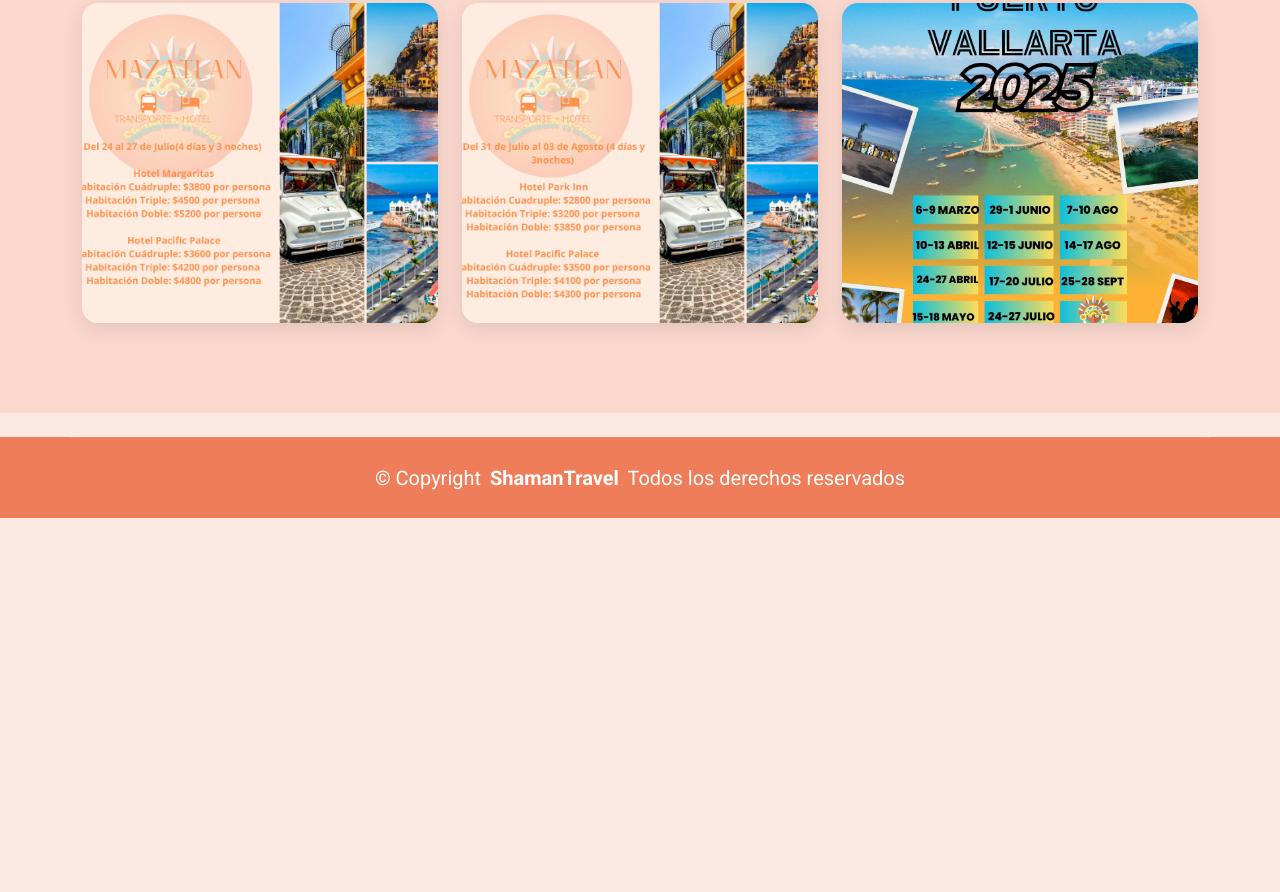
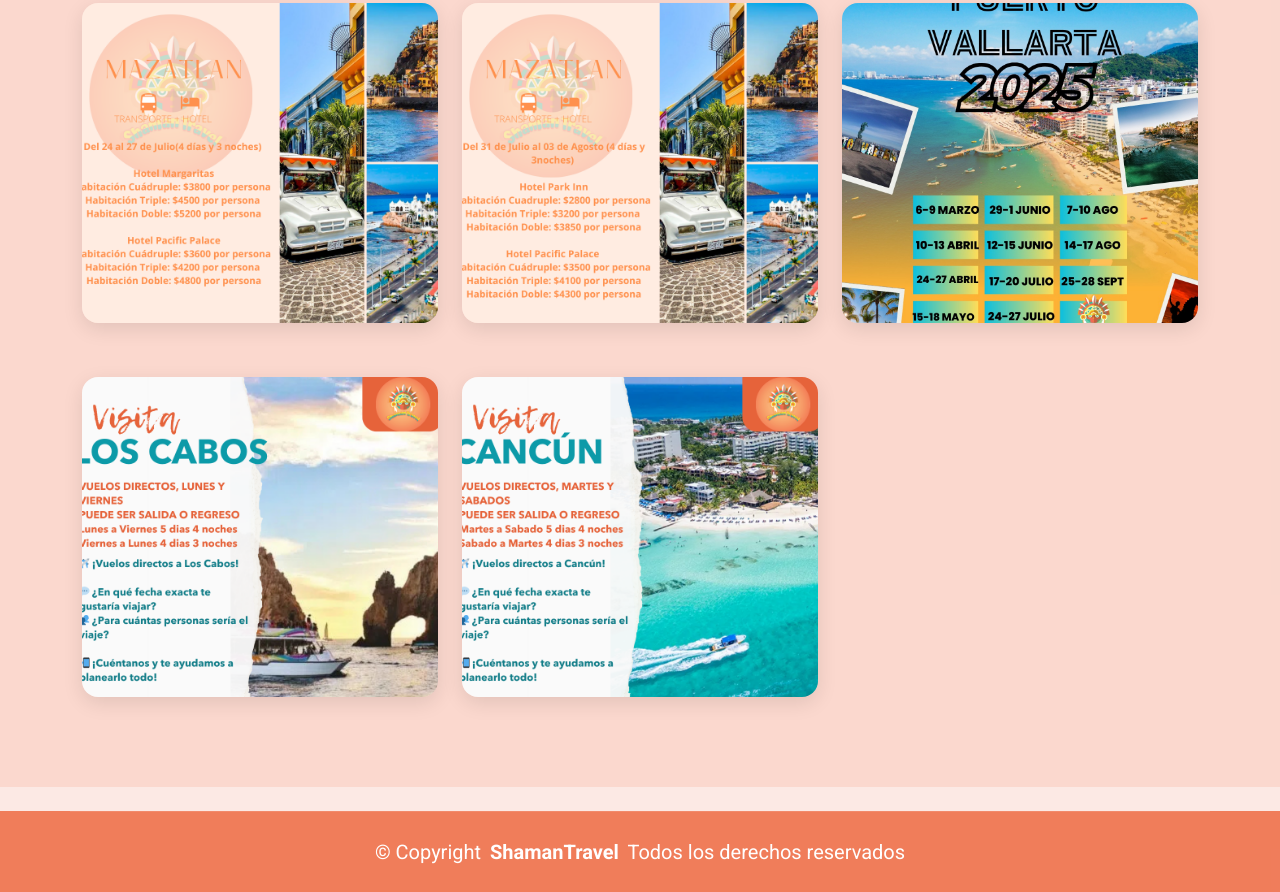
Before and after one commit to LydiaIbarraSoti/ShamanTravel2, a plain HTML site: page fechas.html in a window 1280 px wide. Shown: the part 1438-2330 px from the top of the page. Before the commit the page ends 1956 px from the top, so only its background shows below. Drawn offline with Linux system fonts and the light colour scheme.

Commit message:
Update en fechas
Se agrego apartado para Cabos y Cancun

```diff
--- a/fechas.html
+++ b/fechas.html
@@ -99,6 +99,8 @@
             <li data-filter=".filter-julio">Julio</li>
             <li data-filter=".filter-agosto">Agosto</li>
             <li data-filter=".filter-vallarta">Vallarta</li>
+            <li data-filter=".filter-cabos">Los Cabos</li>
+            <li data-filter=".filter-cancun">Cancún</li>
             <!-- <li data-filter=".filter-septiembre">Septiembre</li>
             <li data-filter=".filter-octubre">Octubre</li>
             <li data-filter=".filter-noviembre">Noviembre</li> -->
@@ -166,6 +168,20 @@
               <a  class="destination-tile">
                 <div class="tile-image">
                   <img src="assets/img/fechas/fechas_vallarta.jpg" alt="Maldives" class="img-fluid" loading="lazy">
+                </div>
+              </a>
+            </div><!-- End Destination Item -->
+             <div class="col-lg-4 col-md-6 destination-item isotope-item filter-cabos">
+              <a  class="destination-tile">
+                <div class="tile-image">
+                  <img src="assets/img/fechas/los cabos.png" alt="Maldives" class="img-fluid" loading="lazy">
+                </div>
+              </a>
+            </div><!-- End Destination Item -->
+             <div class="col-lg-4 col-md-6 destination-item isotope-item filter-cancun">
+              <a  class="destination-tile">
+                <div class="tile-image">
+                  <img src="assets/img/fechas/cancun.png" alt="Maldives" class="img-fluid" loading="lazy">
                 </div>
               </a>
             </div><!-- End Destination Item -->
```
Also changed, not shown: assets/img/fechas/cancun.png (added), assets/img/fechas/los cabos.png (added).
